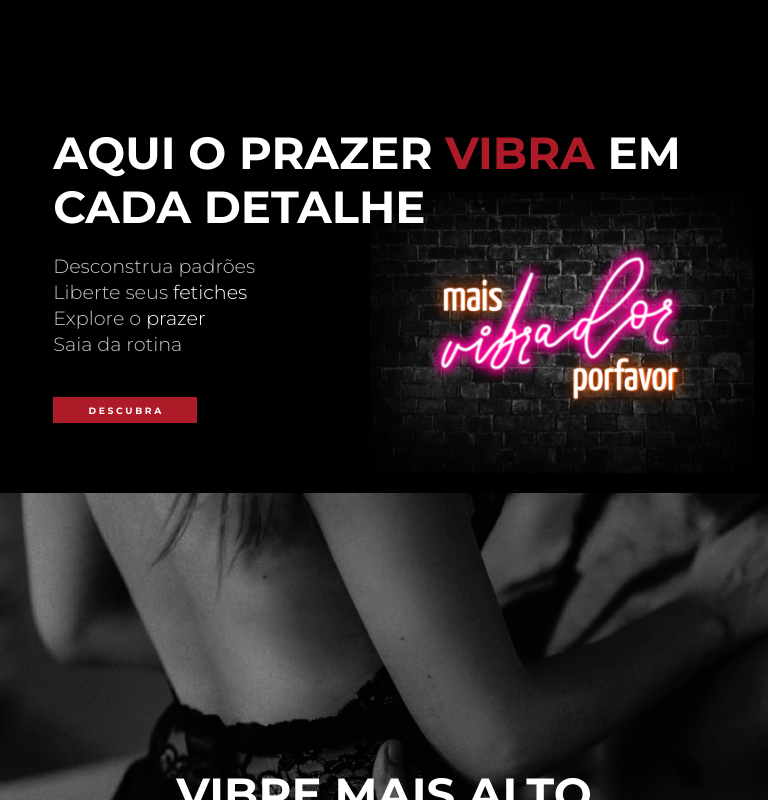
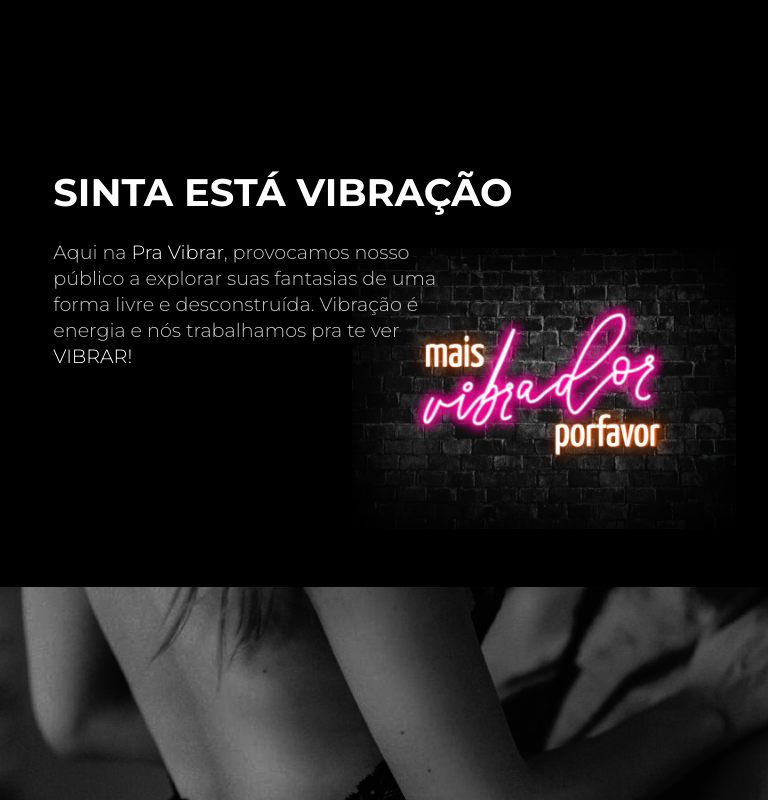
Before and after one commit to FelipeEvaldtCarvalho/pra-vibrar, a Vue app: page / in a window 768 px wide. Shown: the top 800 px of the page. Built offline with nearby package versions, Linux system fonts and the light colour scheme.

Commit message:
ajustes no main banner

```diff
--- a/src/App.vue
+++ b/src/App.vue
@@ -2,6 +2,14 @@
   <pv-nav-bar />
   <pv-banner />
   <pv-impact />
+  <pv-title-text>
+    <template v-slot:title>Descubra novas formas de prazer</template>
+    <template v-slot:text
+      >Prazer livre e desconstruído só aqui na Pra Vibrar oferecemos uma enorme
+      variedade de brinquedinhos, lingeries, cosméticos, itens de cuidados
+      íntimos, BDSM & muitoooo mais!</template
+    >
+  </pv-title-text>
   <pv-category />
   <pv-location />
   <pv-footer />
@@ -14,6 +22,7 @@
 import PvImpact from "./components/PvImpact.vue";
 import PvLocation from "./components/PvLocation.vue";
 import PvNavBar from "./components/PvNavBar.vue";
+import PvTitleText from "./components/PvTitleText.vue";
 
 export default {
   name: "App",
@@ -24,6 +33,7 @@
     PvCategory,
     PvLocation,
     PvFooter,
+    PvTitleText,
   },
 };
 </script>
@@ -36,6 +46,9 @@
   color: #fff;
   font-family: "Montserrat", sans-serif;
 }
+body {
+  background-color: #000;
+}
 .c-red {
   color: #ad1b28;
 }
@@ -45,10 +58,16 @@
 .bg-black {
   background-color: #000;
 }
+.bg-white {
+  background-color: #fff;
+}
 .c-gray {
   color: #c6c6c6;
 }
 .c-white {
   color: #fff;
 }
+.c-black {
+  color: #000;
+}
 </style>
--- a/src/components/PvBanner.vue
+++ b/src/components/PvBanner.vue
@@ -1,12 +1,13 @@
 <template>
   <section>
     <div class="banner-text">
-      <h1>AQUI O PRAZER <span class="c-red">VIBRA</span> EM CADA DETALHE</h1>
-      <h2 class="c-gray">Desconstrua padrões</h2>
-      <h2 class="c-gray">Liberte seus <span class="c-white">fetiches</span></h2>
-      <h2 class="c-gray">Explore o <span class="c-white">prazer</span></h2>
-      <h2 class="c-gray">Saia da rotina</h2>
-      <a class="btn bg-red" href="">D E S C U B R A</a>
+      <h1>SINTA ESTÁ VIBRAÇÃO</h1>
+      <h2 class="c-gray">
+        Aqui na <span class="c-white">Pra Vibrar</span>, provocamos nosso
+        público a explorar suas fantasias de uma forma livre e desconstruída.
+        Vibração é energia e nós trabalhamos pra te ver
+        <span class="c-white">VIBRAR!</span>
+      </h2>
     </div>
     <div class="banner-img">
       <img src="../assets/bannerBg.png" alt="" />
@@ -30,8 +31,10 @@
   padding-top: 110px;
   padding-bottom: 3.3vw;
   @media screen and (max-width: 1007px) and (min-width: 641px) {
+    height: auto;
     min-height: initial;
-    padding-bottom: 9vw;
+    padding-top: 150px;
+    margin-bottom: -20vw;
     flex-direction: column;
   }
   @media screen and (max-width: 640px) {
@@ -51,6 +54,7 @@
 
     @media screen and (max-width: 1007px) and (min-width: 641px) {
       width: 100%;
+      padding: 0 6.94vw;
       padding-top: 1rem;
     }
 
@@ -66,7 +70,7 @@
       margin-bottom: 2.5vw;
 
       @media screen and (max-width: 1007px) and (min-width: 641px) {
-        font-size: 5.86vw;
+        font-size: 5vw;
         line-height: 7vw;
       }
 
@@ -74,6 +78,7 @@
         font-size: 9vw;
         line-height: 12vw;
         margin-bottom: 5.5vw;
+        text-align: center;
       }
     }
 
@@ -83,6 +88,7 @@
       line-height: 2.6vw;
 
       @media screen and (max-width: 1007px) and (min-width: 641px) {
+        max-width: 60%;
         font-size: 2.5vw;
         line-height: 3.4vw;
       }
@@ -90,31 +96,7 @@
       @media screen and (max-width: 640px) {
         font-size: 6vw;
         line-height: 8vw;
-      }
-    }
-
-    .btn {
-      margin-top: 5.2vw;
-      text-decoration: none;
-      padding: 0.83vw 0;
-      width: 16.66vw;
-      border: none;
-      letter-spacing: 20%;
-      font-size: 0.97vw;
-      font-weight: 700;
-      text-align: center;
-
-      @media screen and (max-width: 1007px) and (min-width: 641px) {
-        padding: 1vw 0;
-        width: 18.66vw;
-        font-size: 1.2vw;
-      }
-
-      @media screen and (max-width: 640px) {
-        padding: 2vw 0;
-        width: 100%;
-        font-size: 3.5vw;
-        margin-top: 12vw;
+        text-align: center;
       }
     }
   }
@@ -126,9 +108,10 @@
     z-index: 0;
 
     @media screen and (max-width: 1007px) and (min-width: 641px) {
-      position: absolute;
-      right: 6%;
-      top: 20%;
+      width: 100%;
+      position: relative;
+      justify-content: flex-end;
+      top: -20vw;
     }
 
     @media screen and (max-width: 640px) {
```
